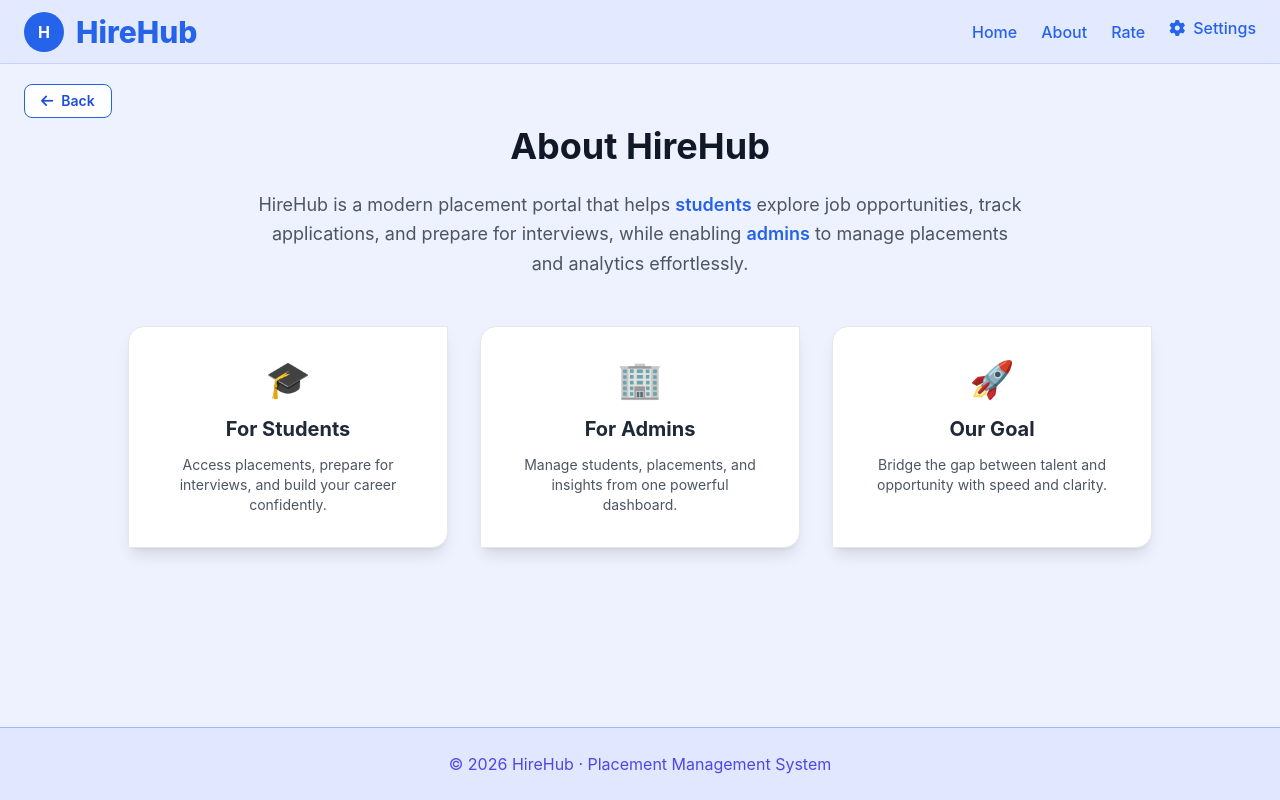
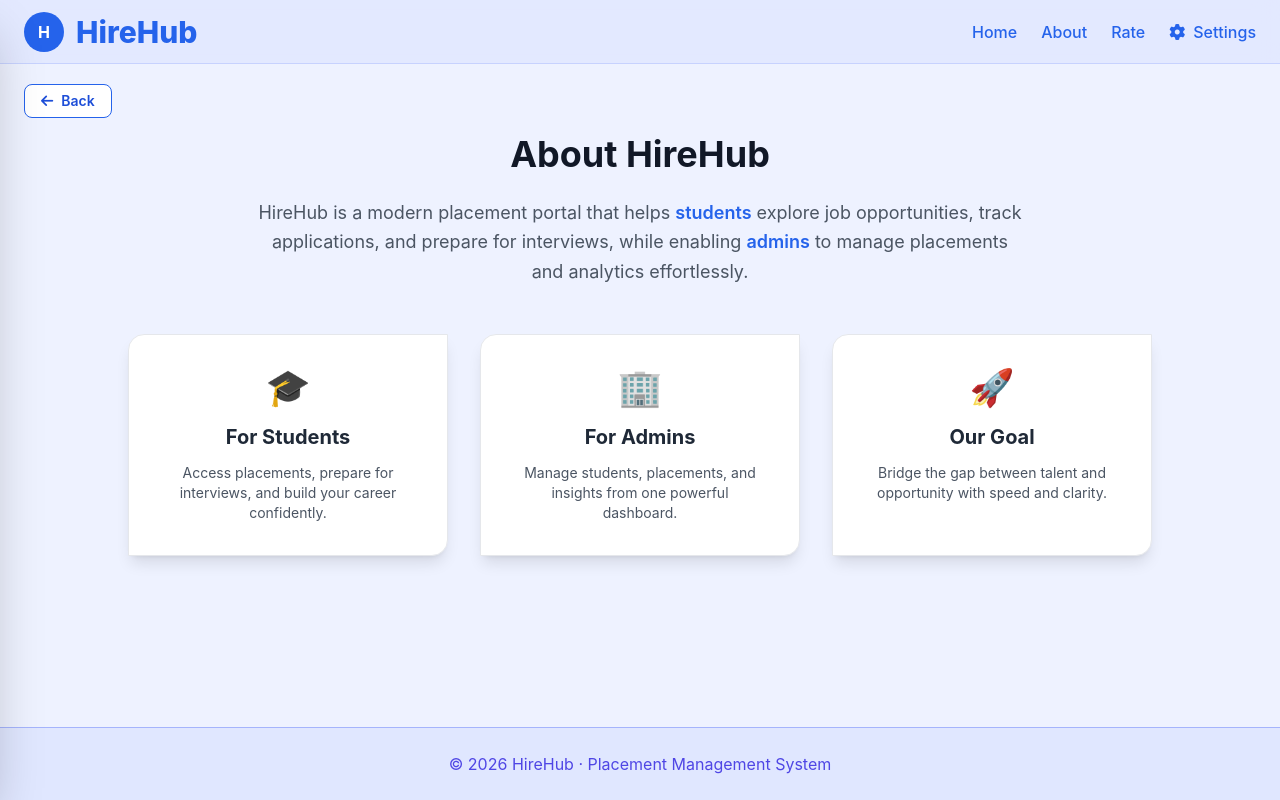
Before and after one commit to dg0682241-tech/placement-management-system, a Flask app: page /about in a window 1280 px wide. Run offline with Flask 3, Linux system fonts and the light colour scheme; some libraries are stand-ins or nearby versions.

Commit message:
base.html

```diff
--- a/templates/base.html
+++ b/templates/base.html
@@ -41,7 +41,7 @@ body {
     <div class="flex items-center gap-3 group cursor-pointer">
       <div class="w-10 h-10 bg-blue-600 text-white rounded-full flex items-center justify-center font-bold
                   group-hover:scale-110 transition">H</div>
-      <span class="hidden md:inline text-3xl font-extrabold text-blue-600">
+      <span class="hidden md:inline text-3xl font-extrabold text-blue-600 hover:scale-60 transition ">
         HireHub
       </span>
     </div>
@@ -52,19 +52,18 @@ body {
       <a href="{{ home_url }}" class="hover:border-b-2 hover:border-blue-600">Home</a>
       <a href="/about" class="hover:border-b-2 hover:border-blue-600">About</a>
       <a href="/rate" class="hover:border-b-2 hover:border-blue-600">Rate</a>
-      <div class="relative pb-1
-            border-b-2 border-transparent
-            hover:border-blue-600
-            transition-all duration-200">
-
+      <!-- Settings -->
+      <div class="relative">
         <button onclick="event.stopPropagation(); togglePanel('settingsPanel')"
-          class="flex items-center gap-2 border-b-2 border-transparent">
-    <i class="fa-solid fa-gear"></i> Settings
+                class="flex items-center gap-2">
+          <i class="fa-solid fa-gear"></i>
+          <span>Settings</span>
         </button>
 
   <div id="settingsPanel"
              class="dropdown-panel hidden absolute right-0 mt-3 w-64
-              bg-indigo-200 rounded-xl shadow-xl z-50"
+                    bg-indigo-200 dark:bg-slate-800
+                    rounded-xl shadow-xl z-50"
              onclick="event.stopPropagation()">
 
 
@@ -72,59 +71,105 @@ body {
             hover:bg-indigo-300 rounded-lg cursor-pointer"
      onclick="event.stopPropagation(); toggleTheme()">
 
+   <div class="flex items-center justify-between px-4 py-2
+                      hover:bg-indigo-300 dark:hover:bg-slate-700
+                      rounded-lg cursor-pointer"
+               onclick="toggleTheme()">
             <div class="flex items-center gap-2">
               <i class="fa-solid fa-palette"></i>
               <span>Theme</span>
             </div>
-
-  <div class="w-11 h-6 rounded-full bg-gray-300
-              relative transition-all duration-300"
-       id="themeSwitch">
-    <span class="absolute left-1 top-1
-                 w-4 h-4 bg-white rounded-full
-                 transition-all duration-300"
+            <div class="w-11 h-6 rounded-full bg-gray-300 relative" id="themeSwitch">
+              <span class="absolute left-1 top-1 w-4 h-4 bg-white rounded-full transition-all"
                     id="themeKnob"></span>
             </div>
           </div>
 
           <!-- Change Password -->
          <button onclick="openChangePassword()"
-                  class="w-full text-left px-4 py-3 hover:bg-indigo-300 flex gap-2">
+                  class="w-full text-left px-4 py-3 hover:bg-indigo-300 dark:hover:bg-slate-700 flex gap-2">
             <i class="fa-solid fa-key"></i> Change Password
           </button>
 
-          <!-- Assistant -->
           <button onclick="toggleChat()"
-                  class="w-full text-left px-4 py-3 hover:bg-indigo-300 flex gap-2">
+                  class="w-full text-left px-4 py-3 hover:bg-indigo-300 dark:hover:bg-slate-700 flex gap-2">
             <i class="fa-solid fa-robot"></i> HireHub Helper
           </button>
 
-          <!-- Logout -->
           <a href="{{ url_for('enhancements.logout') }}"
-             class="block px-4 py-3 hover:bg-indigo-300 flex gap-2">
+             class="block px-4 py-3 hover:bg-indigo-300 dark:hover:bg-slate-700 flex gap-2">
             <i class="fa-solid fa-right-from-bracket"></i> Logout
           </a>
         </div>
       </div>
     </div>
     <!-- Mobile Menu Button -->
-    <button onclick="togglePanel('mobileMenu')" class="md:hidden text-2xl text-blue-600">
+<button onclick="openMobileMenu()"
+        class="md:hidden text-2xl text-blue-600">
   <i class="fa-solid fa-bars"></i>
 </button>
     {% endif %}
   </div>
 </nav>
 
-<!-- ================= MOBILE MENU ================= -->
+<!-- ================= MOBILE SIDE MENU ================= -->
 <div id="mobileMenu"
-     class="hidden fixed top-16 left-0 w-full bg-indigo-100 p-4 space-y-3 z-40">
-  <a href="{{ home_url }}" class="block">Home</a>
-  <a href="/about" class="block">About</a>
-  <a href="/rate" class="block">Rate</a>
-  <button onclick="openChangePassword()" class="block">Change Password</button>
-  <button onclick="toggleChat()" class="block">AI Assistant</button>
-  <a href="{{ url_for('enhancements.logout') }}" class="block text-red-600">Logout</a>
+     class="fixed top-0 left-0 h-full w-72
+            bg-indigo-100 dark:bg-slate-900
+            shadow-2xl z-50
+            transform -translate-x-full
+            transition-transform duration-300">
+
+  <!-- Header -->
+  <div class="flex items-center justify-between p-4 border-b
+              border-indigo-300 dark:border-slate-700">
+    <span class="text-xl font-bold text-blue-600">Menu</span>
+    <button onclick="closeMobileMenu()" class="text-xl">
+      <i class="fa-solid fa-xmark"></i>
+    </button>
   </div>
+
+  <!-- Menu Items -->
+  <div class="p-4 space-y-4 text-gray-800 dark:text-gray-200">
+
+    <a href="{{ home_url }}" class="block font-medium">Home</a>
+    <a href="/about" class="block font-medium">About</a>
+    <a href="/rate" class="block font-medium">Rate</a>
+
+    <!-- Theme Toggle -->
+    <div onclick="toggleTheme()"
+         class="flex items-center justify-between cursor-pointer
+                bg-indigo-200 dark:bg-slate-800
+                px-3 py-2 rounded-lg">
+      <div class="flex items-center gap-2">
+        <i class="fa-solid fa-palette"></i>
+        <span>Theme</span>
+      </div>
+      <div class="w-10 h-5 bg-gray-300 rounded-full relative">
+        <span class="absolute left-1 top-1 w-3 h-3 bg-white rounded-full"></span>
+      </div>
+    </div>
+
+    <button onclick="openChangePassword()" class="block w-full text-left">
+      Change Password
+    </button>
+
+    <button onclick="toggleChat()" class="block w-full text-left">
+      AI Assistant
+    </button>
+
+    <a href="{{ url_for('enhancements.logout') }}"
+       class="block text-red-600 font-medium">
+      Logout
+    </a>
+  </div>
+</div>
+
+<!-- Overlay -->
+<div id="mobileOverlay"
+     onclick="closeMobileMenu()"
+     class="hidden fixed inset-0 bg-black/40 z-40"></div>
+
 
 {% if show_back_button %}
 <div class="w-full px-6 pt-5">
@@ -144,31 +189,28 @@ body {
 
 {% with messages = get_flashed_messages(with_categories=true) %}
 {% if messages %}
-    <div id="flash-container"
-        class="fixed top-20 left-1/2 -translate-x-1/2 -translate-y-1/2 z-50 space-y-3">
+<div class="fixed top-20 left-1/2 -translate-x-1/2 z-50 space-y-3">
   {% for category, message in messages %}
-        <div class="flash-message
-          px-5 py-3 rounded-xl shadow-lg font-medium
-          transition-all duration-500 ease-in-out
+  <div class="px-5 py-3 rounded-xl shadow-lg font-medium
       {% if category == 'success' %} bg-green-600 text-white
       {% elif category == 'error' %} bg-red-600 text-white
       {% elif category == 'warning' %} bg-yellow-400 text-black
-          {% else %} bg-blue-600 text-white {% endif %}
-        ">
+      {% else %} bg-blue-600 text-white {% endif %}">
     {{ message }}
   </div>
   {% endfor %}
 </div>
 {% endif %}
 {% endwith %}
-
 <!-- ================= MAIN ================= -->
-<main class="flex-1 max-w-7xl mx-auto px-6 pt-2">
+<main class="flex-1 max-w-7xl mx-auto px-6 pt-4">
   {% block content %}{% endblock %}
 </main>
 
-<!-- ================= FOOTER ================= -->
-<footer class="bg-indigo-100 text-indigo-600 text-center mt-10 py-6 border-t border-indigo-300">
+<footer class="bg-indigo-100 dark:bg-slate-900
+               text-indigo-600 dark:text-slate-300
+               text-center mt-10 py-6 border-t
+               border-indigo-300 dark:border-slate-700">
   © 2026 HireHub · Placement Management System
 </footer>
 
@@ -189,7 +231,7 @@ body {
         <input id="cp-old"
                type="password"
                class="w-full border rounded px-3 py-2 pr-10">
-        <i class="fa-solid fa-eye eye-icon absolute right-3 top-2.5"
+        <i class="fa-solid fa-eye-slash eye-icon absolute right-3 top-2.5"
            onclick="togglePassword(this)"></i>
       </div>
 
@@ -213,7 +255,7 @@ body {
         <input id="cp-new"
                type="password"
                class="w-full border rounded px-3 py-2 pr-10">
-        <i class="fa-solid fa-eye eye-icon absolute right-3 top-2.5"
+        <i class="fa-solid fa-eye-slash eye-icon absolute right-3 top-2.5"
            onclick="togglePassword(this)"></i>
       </div>
 
@@ -222,7 +264,7 @@ body {
         <input id="cp-confirm"
                type="password"
                class="w-full border rounded px-3 py-2 pr-10">
-        <i class="fa-solid fa-eye eye-icon absolute right-3 top-2.5"
+        <i class="fa-solid fa-eye-slash eye-icon absolute right-3 top-2.5"
            onclick="togglePassword(this)"></i>
       </div>
 
@@ -272,26 +314,53 @@ body {
 
 
 <!-- ================= CHATBOT ================= -->
+<!-- ================= CHATBOT ================= -->
 <div id="chatbot"
      onclick="event.stopPropagation()"
      class="hidden fixed bottom-20 right-10 w-80 bg-white rounded-xl shadow-2xl z-50">
 
+  <!-- Header -->
+  <div class="bg-indigo-600 text-white px-4 py-2 font-bold
+              flex justify-between items-center rounded-t-xl">
+    <span>HireHub Helper</span>
 
-  <div class="bg-indigo-600 text-white px-4 py-2 font-bold">
-    HireHub Helper
+    <!-- Close Button -->
+    <button onclick="closeChatbot()"
+            class="text-white text-xl leading-none hover:opacity-80">
+      &times;
+    </button>
   </div>
 
+  <!-- Chat Content -->
   <div id="chat-content" class="h-64 p-4 overflow-y-auto text-sm">
     <p class="text-gray-500">👋 Hi! Ask me about the app.</p>
   </div>
 
+  <!-- Input -->
   <div class="flex border-t">
-    <input id="chat-input" class="flex-1 px-3 py-2 focus:outline-none">
-    <button onclick="sendMessage()" class="px-4 font-bold text-indigo-600">➤</button>
+    <input id="chat-input"
+           class="flex-1 px-3 py-2 focus:outline-none"
+           placeholder="Type your message...">
+    <button onclick="sendMessage()"
+            class="px-4 font-bold text-indigo-600">
+      ➤
+    </button>
   </div>
 </div>
 
 <script>
+function closeChatbot() {
+  document.getElementById("chatbot").classList.add("hidden");
+}
+  function openMobileMenu(){
+  document.getElementById("mobileMenu").classList.remove("-translate-x-full");
+  document.getElementById("mobileOverlay").classList.remove("hidden");
+}
+
+function closeMobileMenu(){
+  document.getElementById("mobileMenu").classList.add("-translate-x-full");
+  document.getElementById("mobileOverlay").classList.add("hidden");
+}
 /* ------------------------------
    PANEL TOGGLE LOGIC
 --------------------------------*/
@@ -447,7 +516,7 @@ async function sendOTP(){
   const err = document.getElementById("cp-email-error");
   err.classList.add("hidden");
 
-  const res = await fetch("/enhancements/send-otp",{
+  const res = await fetch("/send-otp",{
     method:"POST",
     headers:{"Content-Type":"application/json"},
     body:JSON.stringify({email})
@@ -478,7 +547,7 @@ async function verifyOTP(){
   const err = document.getElementById("cp-otp-error");
   err.classList.add("hidden");
 
-  const res = await fetch("/enhancements/verify-otp",{
+  const res = await fetch("/verify-otp",{
     method:"POST",
     headers:{"Content-Type":"application/json"},
     body:JSON.stringify({otp})
```
Lines whose indentation alone changed are shown as unchanged.
